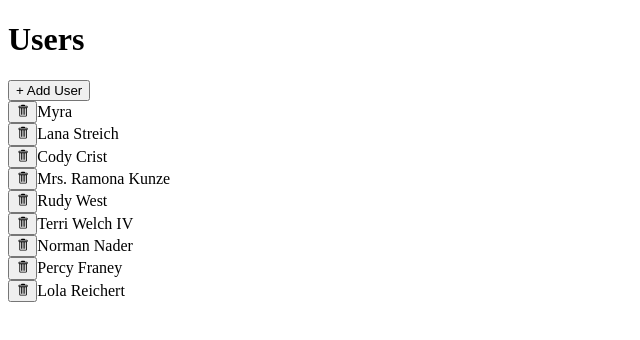
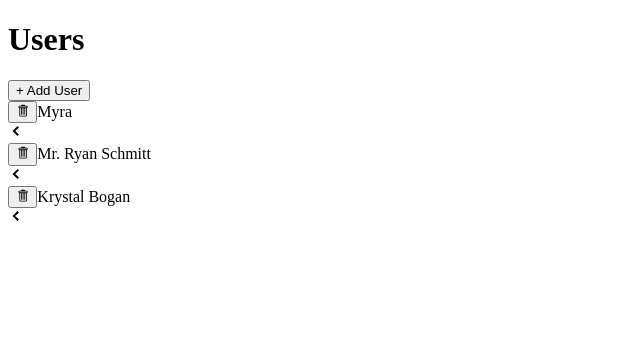
Before and after one commit to khale913/media, a React (Create React App) app: page / in a window 1280 px wide. Shown: the top 340 px of the page, without its empty margins (0-640 px from the left). Built offline with nearby package versions, Linux system fonts and the light colour scheme; data requests are answered from the project's data file.

Commit message:
expandable panel

```diff
--- a/db.json
+++ b/db.json
@@ -5,36 +5,12 @@
       "name": "Myra"
     },
     {
-      "name": "Lana Streich",
-      "id": 2
-    },
-    {
-      "name": "Cody Crist",
-      "id": 3
-    },
-    {
-      "name": "Mrs. Ramona Kunze",
+      "name": "Mr. Ryan Schmitt",
       "id": 4
     },
     {
-      "name": "Rudy West",
-      "id": 5
-    },
-    {
-      "name": "Terri Welch IV",
-      "id": 6
-    },
-    {
-      "name": "Norman Nader",
-      "id": 7
-    },
-    {
-      "name": "Percy Franey",
-      "id": 8
-    },
-    {
-      "name": "Lola Reichert",
-      "id": 9
+      "name": "Krystal Bogan",
+      "id": 11
     }
   ],
   "albums": [],
--- /dev/null
+++ b/src/components/ExpandablePanel.js
@@ -0,0 +1,29 @@
+import React, { useState } from "react";
+import { GoChevronDown, GoChevronLeft } from "react-icons/go";
+
+function ExpandablePanel({ children, header }) {
+  const [expanded, setExpanded] = useState(false);
+
+  const handleClick = () => {
+    setExpanded(!expanded);
+  };
+
+  return (
+    <div className="mb-2 border rounded">
+      <div
+        onClick={handleClick}
+        className="flex p-2 justify-between items-center cursor-pointer"
+      >
+        <div className="flex flex-row items-center justify-between">
+          {header}
+        </div>
+        <div className="">
+          {expanded ? <GoChevronDown /> : <GoChevronLeft />}
+        </div>
+      </div>
+      {expanded && <div className="p-2 border-t">{children}</div>}
+    </div>
+  );
+}
+
+export default ExpandablePanel;
--- a/src/components/UsersList.js
+++ b/src/components/UsersList.js
@@ -5,6 +5,7 @@
 import Skeleton from "./Skeleton";
 import { useThunk } from "../hooks/use-thunk";
 import UsersListItem from "./UsersListItem";
+import ExpandablePanel from "./ExpandablePanel";
 
 function UsersList() {
   const [doFetchUsers, isLoadingUsers, loadingUsersError] =
--- a/src/components/UsersListItem.js
+++ b/src/components/UsersListItem.js
@@ -2,6 +2,7 @@
 import Button from "./Button";
 import { removeUser } from "../store";
 import { useThunk } from "../hooks/use-thunk";
+import ExpandablePanel from "./ExpandablePanel";
 
 function UsersListItem({ user }) {
   const [doRemoveUser, isLoading, error] = useThunk(removeUser);
@@ -10,18 +11,16 @@
     doRemoveUser(user);
   };
 
-  return (
-    <div key={user.id} className="mb-2 border rounded">
-      <div className="flex p-2 justify-between items-center cursor-pointer">
-        <div className="flex flex-row items-center justify-between">
-          <Button className="mr-3" loading={isLoading} onClick={handleClick}>
-            <GoTrashcan />
-          </Button>
-          {error && <div>Error deleting user.</div>}
-          {user.name}
-        </div>
-      </div>
-    </div>
+  const header = (
+    <>
+      <Button className="mr-3" loading={isLoading} onClick={handleClick}>
+        <GoTrashcan />
+      </Button>
+      {error && <div>Error deleting user.</div>}
+      {user.name}
+    </>
   );
+
+  return <ExpandablePanel header={header}>CONTENT!!!</ExpandablePanel>;
 }
 export default UsersListItem;
```
